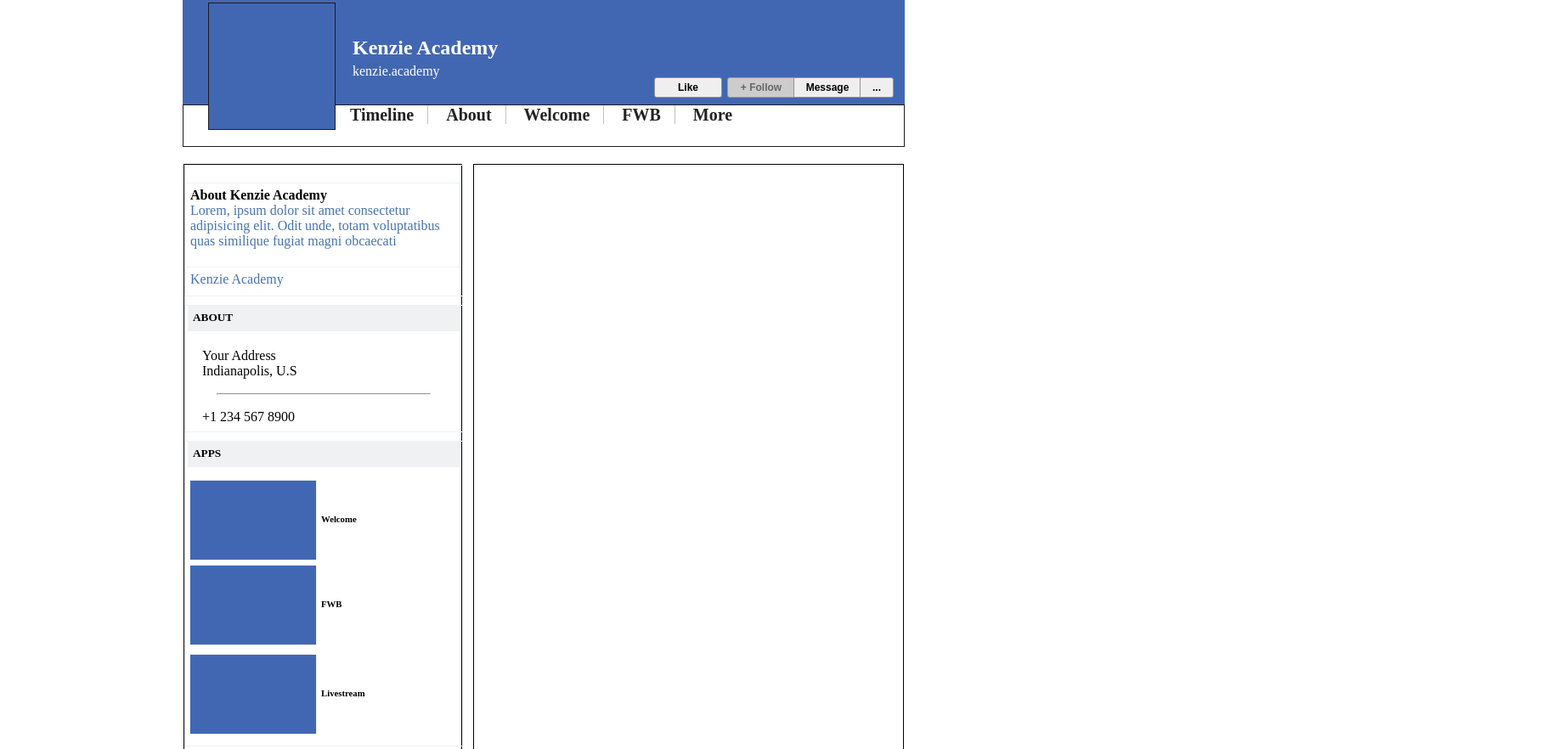
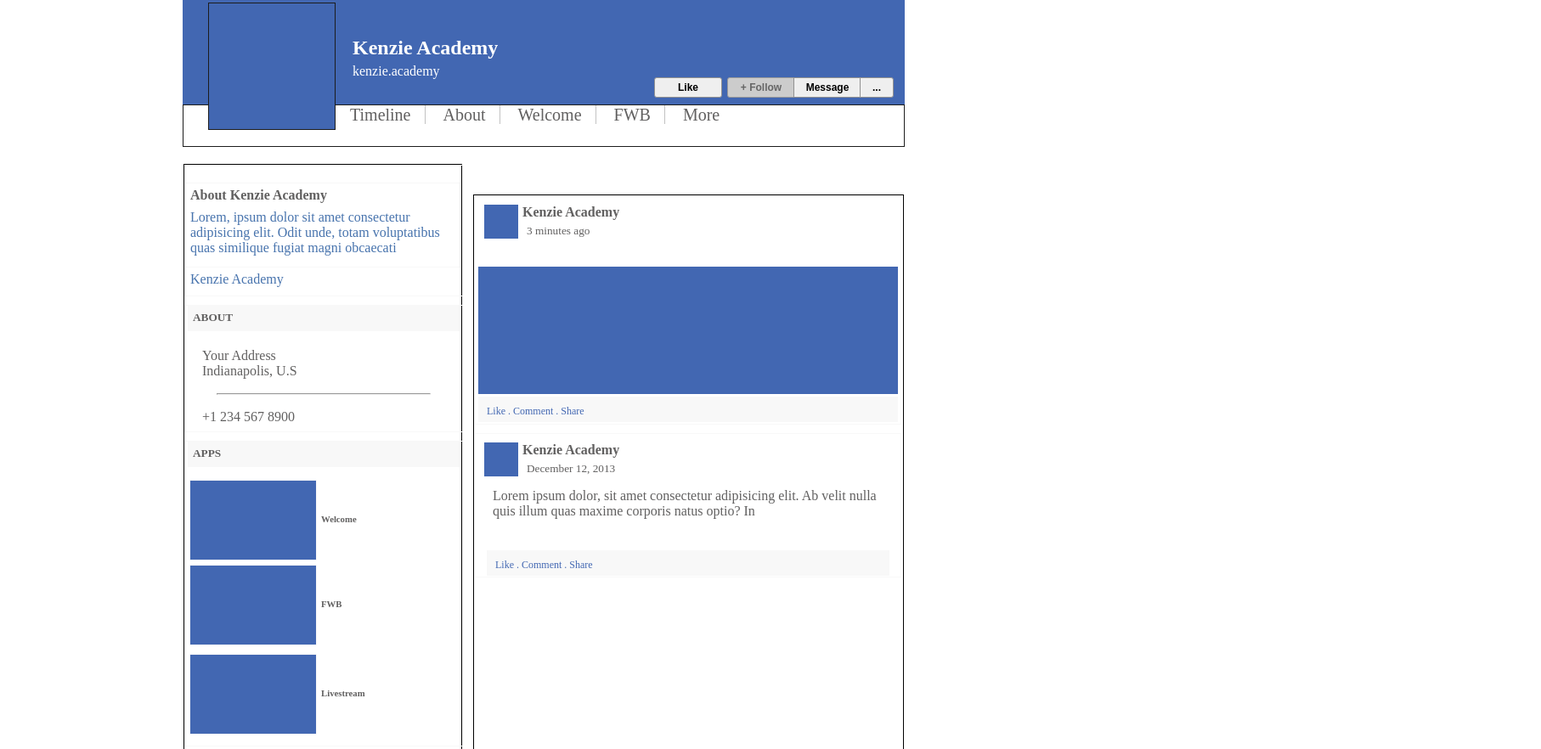
Before and after one commit to kademola/social-mockup, a plain HTML site: page index.html in a window 1280 px wide. Shown: the part 302-1184 px from the top of the page at 85% size, 1814 px wide, since content can reach past the window. Drawn offline with Linux system fonts and the light colour scheme.

Commit message:
styling updated

```diff
--- a/css/styles.css
+++ b/css/styles.css
@@ -3,6 +3,7 @@
   /* background-color: #f0f1f2; */
   padding: 0px;
   margin: 0 auto;
+  color: #616060;
 }
 
 .cover {
@@ -94,7 +95,7 @@
 
 nav {
   font-size: 20px;
-  font-weight: bold;
+  font-weight: lighter;
   background-color: #ffffff;
 }
 
@@ -115,7 +116,7 @@
 }
 
 li a {
-  color: #232323;
+  color: #616060;
   text-align: center;
   padding: 14px 16px;
   text-decoration: none;
@@ -143,35 +144,35 @@
 }
 
 .block1 {
-  border: 1px solid #f0f1f2;
+  border: 1px solid #f8f8f8;
   width: 328px;
   height: 155px;
   margin: 0 0 10px 0;
 }
 
 .block2 {
-  border: 1px solid #f0f1f2;
+  border: 1px solid #f8f8f8;
   width: 328px;
   height: 150px;
   margin: 0 0 10px 0;
 }
 
 .block3 {
-  border: 1px solid #f0f1f2;
+  border: 1px solid #f8f8f8;
   width: 328px;
   height: 360px;
   margin: 0 0 10px 0;
 }
 
 .block4 {
-  border: 1px solid #f0f1f2;
+  border: 1px solid #f8f8f8;
   width: 328px;
   height: 350px;
   margin: 0;
 }
 
 .about_page {
-  border: 1px solid #f0f1f2;
+  border: 1px solid #f8f8f8;
   margin: 20px 0 0 0;
   height: 100px;
   width: 324px;
@@ -201,9 +202,10 @@
 .about {
   height: 30px;
   width: 320px;
-  border: 1px solid #f0f1f2;
-  background: #f0f1f2;
+  border: 1px solid #f8f8f8;
+  background: #f8f8f8;
   margin: auto;
+  color: #616060;
 }
 
 .about_address {
@@ -212,13 +214,20 @@
 
 hr {
   margin: 17px;
-  color: #f0f1f2;
+  color: #f8f8f8;
 }
 
 .app {
   display: block;
 }
 
+h4 {
+  color: #616060;
+}
+
+.about_page p {
+  padding-top: 8px;
+}
 .app1 {
   position: relative;
   top: -90px;
@@ -237,7 +246,7 @@
 .app_block_welcome {
   width: 150px;
   height: 95px;
-  border: 1px solid #f0f1f2;
+  border: 1px solid #f8f8f8;
   background: #4267b2;
   margin: 5px;
   position: relative;
@@ -248,7 +257,7 @@
 .app_block_fwb {
   width: 150px;
   height: 95px;
-  border: 1px solid #f0f1f2;
+  border: 1px solid #f8f8f8;
   background: #4267b2;
   position: relative;
   top: 90px;
@@ -259,7 +268,7 @@
 .app_block_livestream {
   width: 150px;
   height: 95px;
-  border: 1px solid #f0f1f2;
+  border: 1px solid #f8f8f8;
   background: #4267b2;
   position: relative;
   top: 75px;
@@ -303,7 +312,7 @@
 .photo_row1 {
   width: 100px;
   height: 95px;
-  border: 1px solid #f0f1f2;
+  border: 1px solid #f8f8f8;
   background: #4267b2;
   position: relative;
   top: 15px;
@@ -314,7 +323,7 @@
 .photo_row2 {
   width: 100px;
   height: 95px;
-  border: 1px solid #f0f1f2;
+  border: 1px solid #f8f8f8;
   background: #4267b2;
   position: relative;
   top: -285px;
@@ -325,7 +334,7 @@
 .photo_row3 {
   width: 100px;
   height: 95px;
-  border: 1px solid #f0f1f2;
+  border: 1px solid #f8f8f8;
   background: #4267b2;
   position: relative;
   top: -485px;
@@ -333,6 +342,69 @@
   margin: 5px;
 }
 
-footer {
+.newsfeed1 {
+  width: 502px;
+  height: 270px;
+  border: 1px solid #f8f8f8;
+}
+
+.newsfeed_cover {
+  height: 80px;
+  padding: 10px;
+}
+
+.newsfeed_cover_image {
+  width: 40px;
+  height: 40px;
+  background: #4267b2;
   float: left;
 }
+.newsfeed_name {
+  text-align: left;
+  width: 200px;
+  padding-left: 5px;
+  margin-left: 40px;
+}
+
+.newsfeed_image {
+  height: 150px;
+  background: #4267b2;
+  margin: 3px;
+}
+
+.newsfeed_reaction {
+  height: 30px;
+  background: #f8f8f8;
+  margin: 3px;
+}
+
+.newsfeed2 {
+  width: 502px;
+  height: 170px;
+  border: 1px solid #f8f8f8;
+  margin-top: 10px;
+}
+
+.newsfeed_reaction p {
+  font-size: 12px;
+  padding: 10px;
+  color: #4267b2;
+}
+
+.newsfeed_text {
+  width: 480px;
+  height: 80px;
+  text-align: left;
+  padding: 10px;
+}
+
+.newsfeed_name h5 {
+  font-weight: lighter;
+}
+
+footer {
+  position: relative;
+  top: -140px;
+  left: 534px;
+  font-weight: lighter;
+}
--- a/index.html
+++ b/index.html
@@ -86,11 +86,45 @@
           </div>
         </div>
       </div>
-      <div class="column2"></div>
+      <div>
+        <footer>
+          <p>English(US).Privacy.Terms.Cookies.More</p>
+          <p>Facebook &copy; 2014</p>
+        </footer>
+      </div>
+      <div class="column2">
+        <div class="newsfeed1">
+          <div class="newsfeed_cover">
+            <div class="newsfeed_cover_image"></div>
+            <div class="newsfeed_name">
+              <h4>Kenzie Academy</h4>
+              <h5>3 minutes ago</h5>
+            </div>
+          </div>
+          <div class="newsfeed_image"></div>
+          <div class="newsfeed_reaction">
+            <p>Like . Comment . Share</p>
+          </div>
+        </div>
+        <div class="newsfeed2">
+          <div class="newsfeed_cover">
+            <div class="newsfeed_cover_image"></div>
+            <div class="newsfeed_name">
+              <h4>Kenzie Academy</h4>
+              <h5>December 12, 2013</h5>
+            </div>
+            <div class="newsfeed_text">
+              <p>
+                Lorem ipsum dolor, sit amet consectetur adipisicing elit. Ab
+                velit nulla quis illum quas maxime corporis natus optio? In
+              </p>
+            </div>
+            <div class="newsfeed_reaction">
+              <p>Like . Comment . Share</p>
+            </div>
+          </div>
+        </div>
+      </div>
     </main>
-    <footer>
-      <p>English(US).Privacy.Terms.Cookies.More</p>
-      <p>Facebook &copy; 2014</p>
-    </footer>
   </body>
 </html>
```
